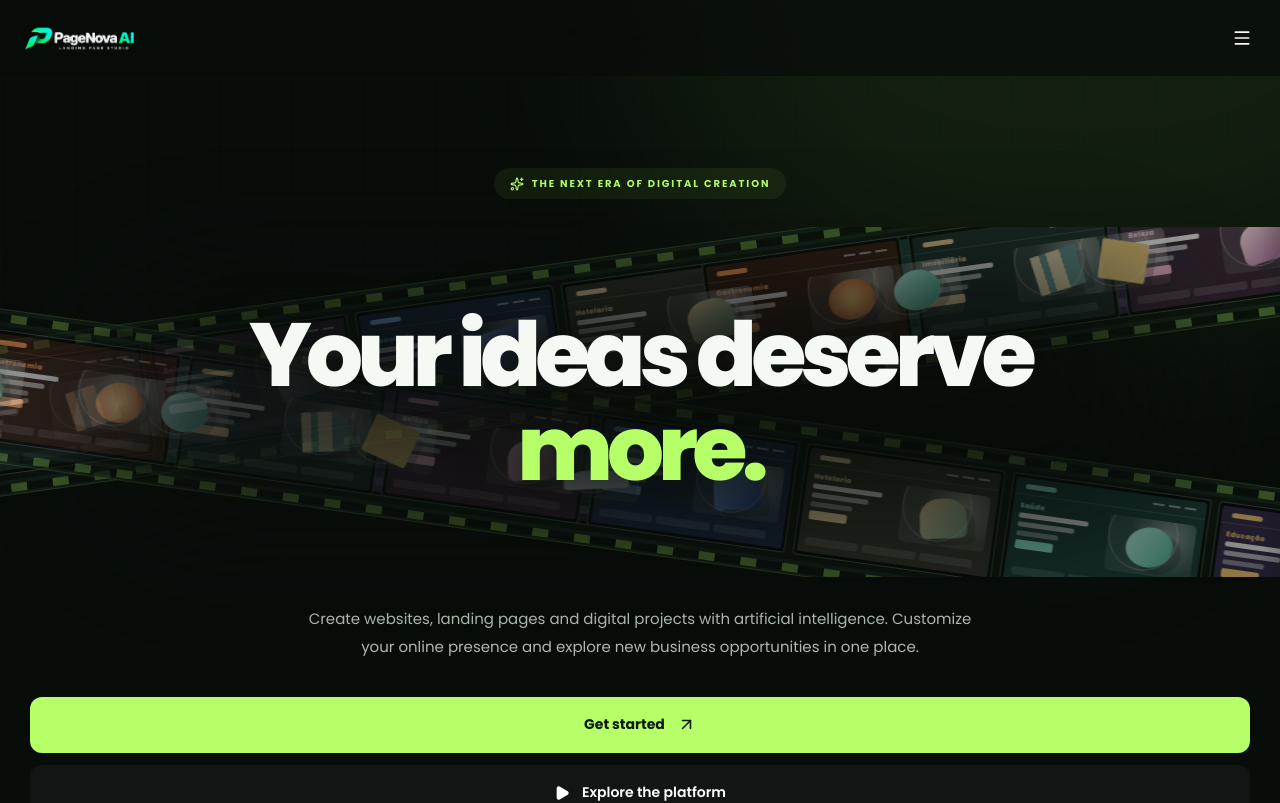
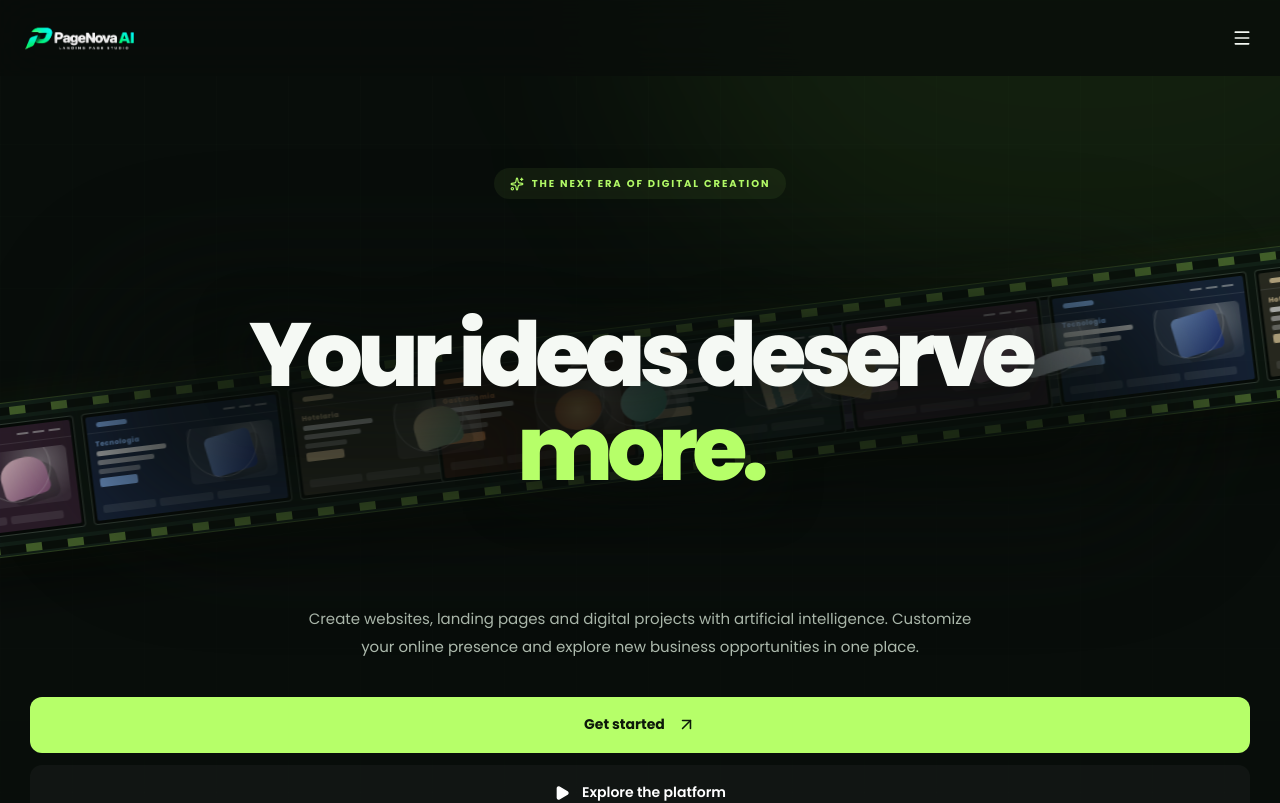
Before and after one commit to dramaflix2026-stack/pagenova-ai, a Next.js app in the folder frontend/: page /teste in a window 1280 px wide. Shown: the top 803 px of the page. Built offline with nearby package versions, Linux system fonts and the light colour scheme.

Commit message:
feat(landing): make film ribbon one continuous full-bleed strip across viewport

```diff
--- a/frontend/src/app/teste/cinematic-film-reel.tsx
+++ b/frontend/src/app/teste/cinematic-film-reel.tsx
@@ -34,13 +34,11 @@ function FilmBand({reverse=false,position}:{reverse?:boolean;position:string}) {
 
 export function CinematicFilmReel(){
   return <div aria-hidden="true" className="film-scene">
-    <FilmBand position="film-top"/>
-    <FilmBand reverse position="film-bottom"/>
+    <FilmBand position="film-continuous"/>
     <style>{`
-      .film-scene{position:absolute;inset:0 -7vw;z-index:0;overflow:hidden;pointer-events:none;isolation:isolate}
-      .film-band{position:absolute;left:50%;width:min(1580px,122vw);height:154px;overflow:hidden;border:1px solid #b6ff6940;border-radius:10px;background:#0b140e;box-shadow:0 22px 70px #000c,0 0 35px #aaff5415;mask-image:linear-gradient(90deg,transparent,#000 10%,#000 90%,transparent)}
-      .film-top{top:7%;transform:translateX(-50%) rotate(-8deg);opacity:.65}
-      .film-bottom{bottom:7%;transform:translateX(-50%) rotate(8deg);opacity:.6}
+      .film-scene{position:absolute;top:0;bottom:0;left:50%;width:100vw;transform:translateX(-50%);z-index:0;overflow:visible;pointer-events:none;isolation:isolate}
+      .film-band{position:absolute;left:50%;width:165vw;min-width:1700px;height:154px;overflow:hidden;border-block:1px solid #b6ff6940;background:#0b140e;box-shadow:0 22px 70px #000c,0 0 35px #aaff5415}
+      .film-continuous{top:50%;transform:translate(-50%,-50%) rotate(-7deg);opacity:.72}
       .film-perforation{height:16px;background-color:#050b07;background-image:repeating-linear-gradient(90deg,#080e09 0 9px,#b6ff6975 9px 25px,#080e09 25px 42px);border-block:4px solid #13231a}
       .film-view{height:122px;overflow:hidden;padding-top:4px}
       .film-track{display:flex;width:max-content;animation:film-flow 43s linear infinite;will-change:transform}
@@ -68,7 +66,7 @@ export function CinematicFilmReel(){
       .film-auto .film-art span{top:50%;height:34%;width:75%;left:13%;border-radius:60% 60% 12% 12%;background:#e4ecfc}
       .film-footer{display:flex;gap:4px;padding:2px 7px}.film-footer span{height:8px;width:30%;background:#ffffff20;border-radius:2px}
       @keyframes film-flow{to{transform:translateX(-50%)}}
-      @media(max-width:767px){.film-scene{inset:0 -18px}.film-band{width:155vw;height:90px}.film-top{top:3%;transform:translateX(-50%) rotate(-6deg);opacity:.56}.film-bottom{bottom:3%;transform:translateX(-50%) rotate(6deg);opacity:.5}.film-perforation{height:10px;border-block-width:2px}.film-view{height:70px;padding-top:2px}.film-cell{flex-basis:122px;height:65px;padding:2px}.film-nav{height:10px;padding:0 4px}.film-main{height:48px;padding:3px}.film-copy{gap:2px}.film-copy em{font-size:4px}.film-copy b{height:3px}.film-copy small{height:6px;width:22px}.film-footer{display:none}}
+      @media(max-width:767px){.film-scene{top:0;bottom:0;left:50%;width:100vw;transform:translateX(-50%)}.film-band{width:190vw;min-width:800px;height:90px}.film-continuous{top:50%;transform:translate(-50%,-50%) rotate(-7deg);opacity:.56}.film-perforation{height:10px;border-block-width:2px}.film-view{height:70px;padding-top:2px}.film-cell{flex-basis:122px;height:65px;padding:2px}.film-nav{height:10px;padding:0 4px}.film-main{height:48px;padding:3px}.film-copy{gap:2px}.film-copy em{font-size:4px}.film-copy b{height:3px}.film-copy small{height:6px;width:22px}.film-footer{display:none}}
       @media(prefers-reduced-motion:reduce){.film-track{animation:none!important;will-change:auto}}
     `}</style>
   </div>;
```
